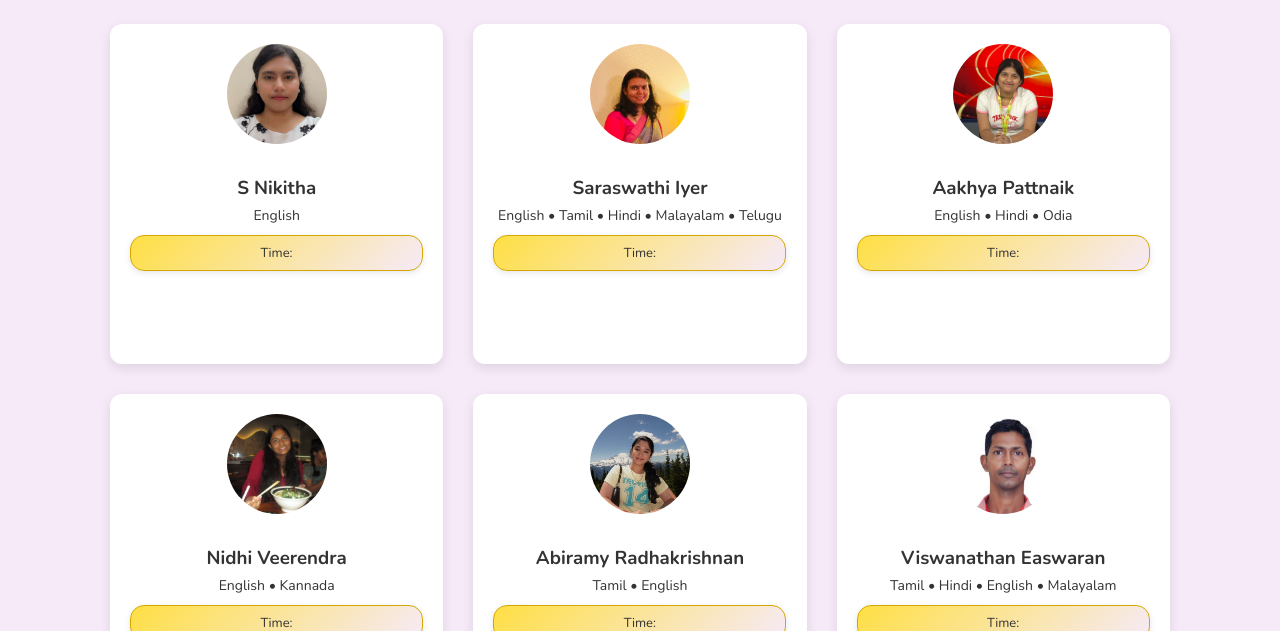
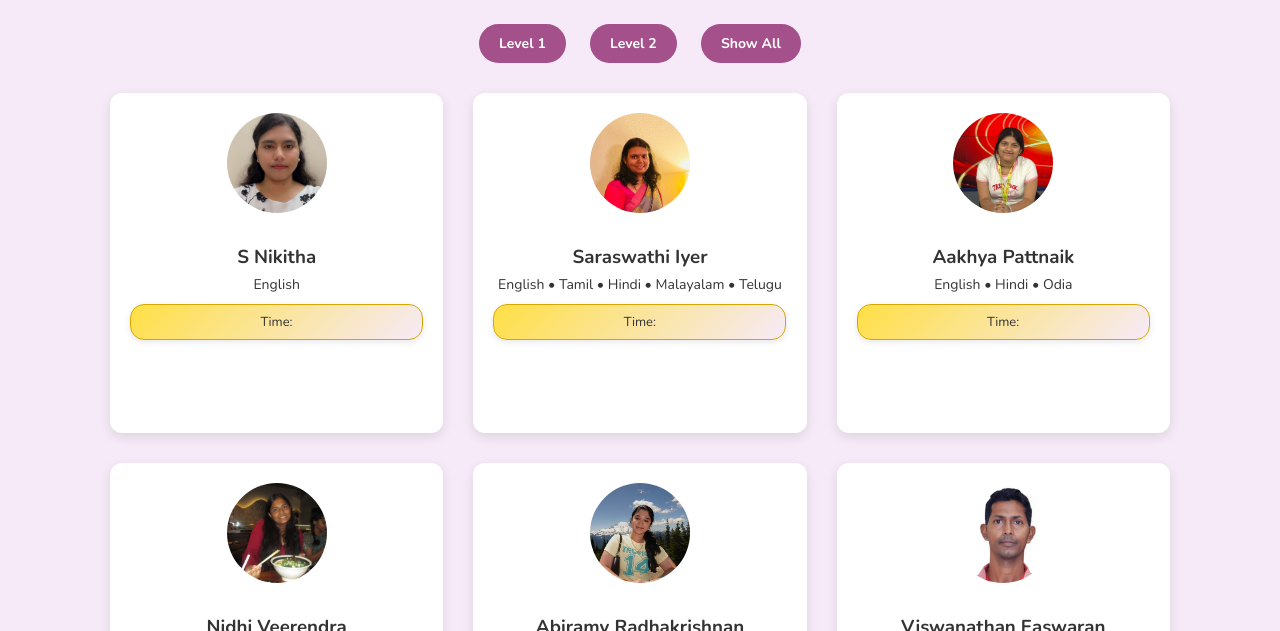
Before and after one commit to shriya77/Tutor-Registration, a plain HTML site: page index.html in a window 1280 px wide. Shown: the part 469-1100 px from the top of the page. Drawn offline with nearby package versions, Linux system fonts and the light colour scheme.

Commit message:
filtration

```diff
--- a/index.html
+++ b/index.html
@@ -31,8 +31,13 @@
 
   <section id="tutors">
     <h2>Available Tutors</h2>
+    <div class="filter-buttons">
+      <button onclick="filterTutors('1')">Level 1</button>
+      <button onclick="filterTutors('2')">Level 2</button>
+      <button onclick="filterTutors('all')">Show All</button>
+    </div>
     <div class="tutor-grid">
-      <div class="flip-card">
+      <div class="flip-card" data-level="1">
         <div class="flip-card-inner">
           <div class="tutor-card flip-card-front">
             <img src="image - Nikitha.jpg" alt="Tutor" />
@@ -46,7 +51,7 @@
           </div>
         </div>
       </div>
-      <div class="flip-card">
+      <div class="flip-card" data-level="2">
         <div class="flip-card-inner">
           <div class="tutor-card flip-card-front">
             <img src="Screenshot 2025-07-11 at 5.50.24 PM.png" alt="Tutor" />
@@ -60,7 +65,7 @@
           </div>
         </div>
       </div>
-      <div class="flip-card">
+      <div class="flip-card" data-level="1">
         <div class="flip-card-inner">
           <div class="tutor-card flip-card-front">
             <img src="Screenshot 2025-07-11 at 5.50.28 PM.png" alt="Tutor" />
@@ -74,7 +79,7 @@
           </div>
         </div>
       </div>
-      <div class="flip-card">
+      <div class="flip-card" data-level="2">
         <div class="flip-card-inner">
           <div class="tutor-card flip-card-front">
             <img src="IMG_4799 - Nidhi Veerendra.jpeg" alt="Tutor" />
@@ -88,7 +93,7 @@
           </div>
         </div>
       </div>
-      <div class="flip-card">
+      <div class="flip-card" data-level="2">
         <div class="flip-card-inner">
           <div class="tutor-card flip-card-front">
             <img src="DSC00179 - Abiramy Radhakrishnan.jpeg" alt="Tutor" />
@@ -102,7 +107,7 @@
           </div>
         </div>
       </div>
-      <div class="flip-card">
+      <div class="flip-card" data-level="2">
         <div class="flip-card-inner">
           <div class="tutor-card flip-card-front">
             <img src="Screenshot 2025-07-11 at 5.49.33 PM.png" alt="Tutor" />
@@ -142,5 +147,18 @@
   </section>
 <script src="https://cdn.jsdelivr.net/npm/luxon@3/build/global/luxon.min.js"></script>
 <script src="script.js"></script>
+<script>
+  function filterTutors(level) {
+    const cards = document.querySelectorAll(".flip-card");
+    cards.forEach(card => {
+      const cardLevel = card.getAttribute("data-level");
+      if (level === "all" || cardLevel === level) {
+        card.style.display = "block";
+      } else {
+        card.style.display = "none";
+      }
+    });
+  }
+</script>
 </body>
 </html>
--- a/styles.css
+++ b/styles.css
@@ -257,3 +257,28 @@ button.submit-btn {
 .time-value {
   font-size: 14px;
 }
+
+
+/* Filter Buttons Styles */
+.filter-buttons {
+  text-align: center;
+  margin-bottom: 30px;
+}
+
+.filter-buttons button {
+  background-color: var(--purple-light);
+  color: white;
+  border: none;
+  padding: 10px 20px;
+  margin: 0 10px;
+  border-radius: 25px;
+  font-size: 14px;
+  font-weight: 600;
+  cursor: pointer;
+  transition: background-color 0.3s ease, transform 0.2s ease;
+}
+
+.filter-buttons button:hover {
+  background-color: var(--purple-dark);
+  transform: scale(1.05);
+}
```
